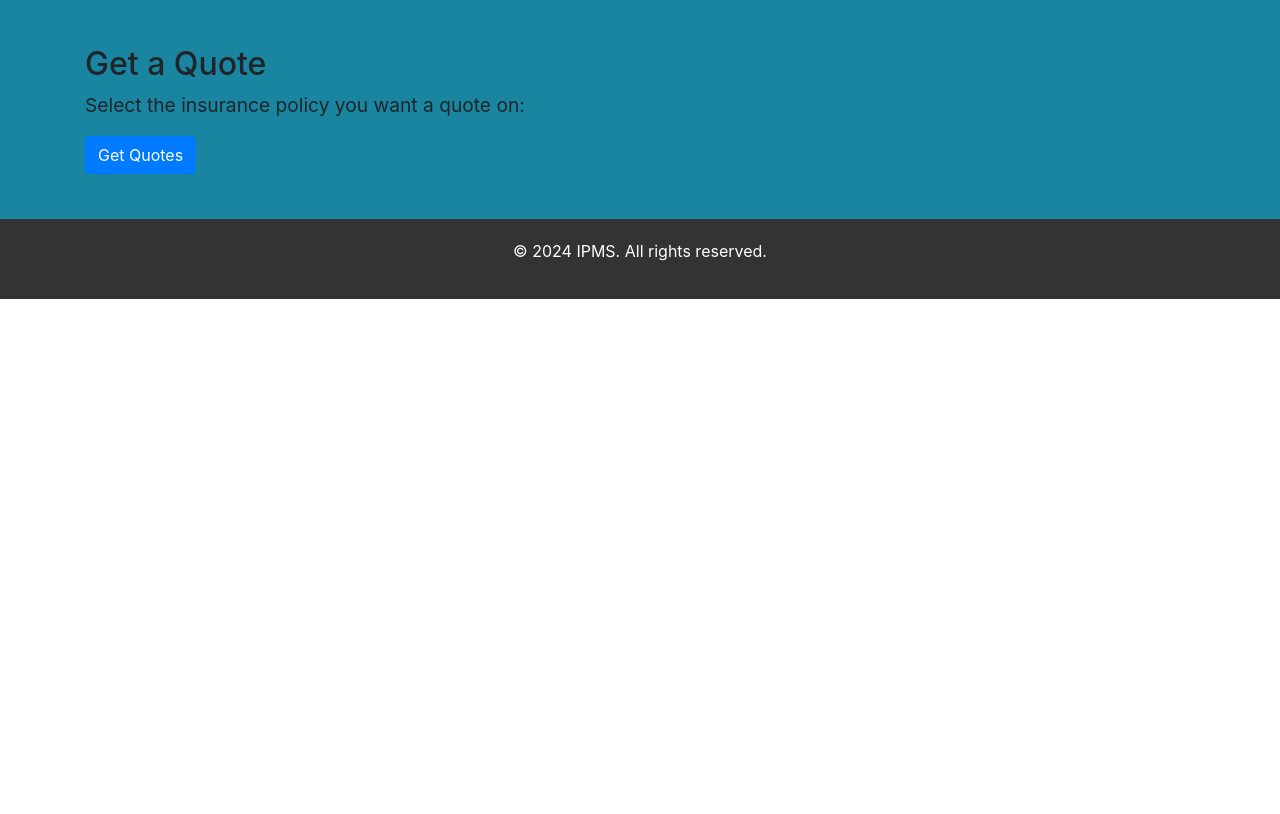
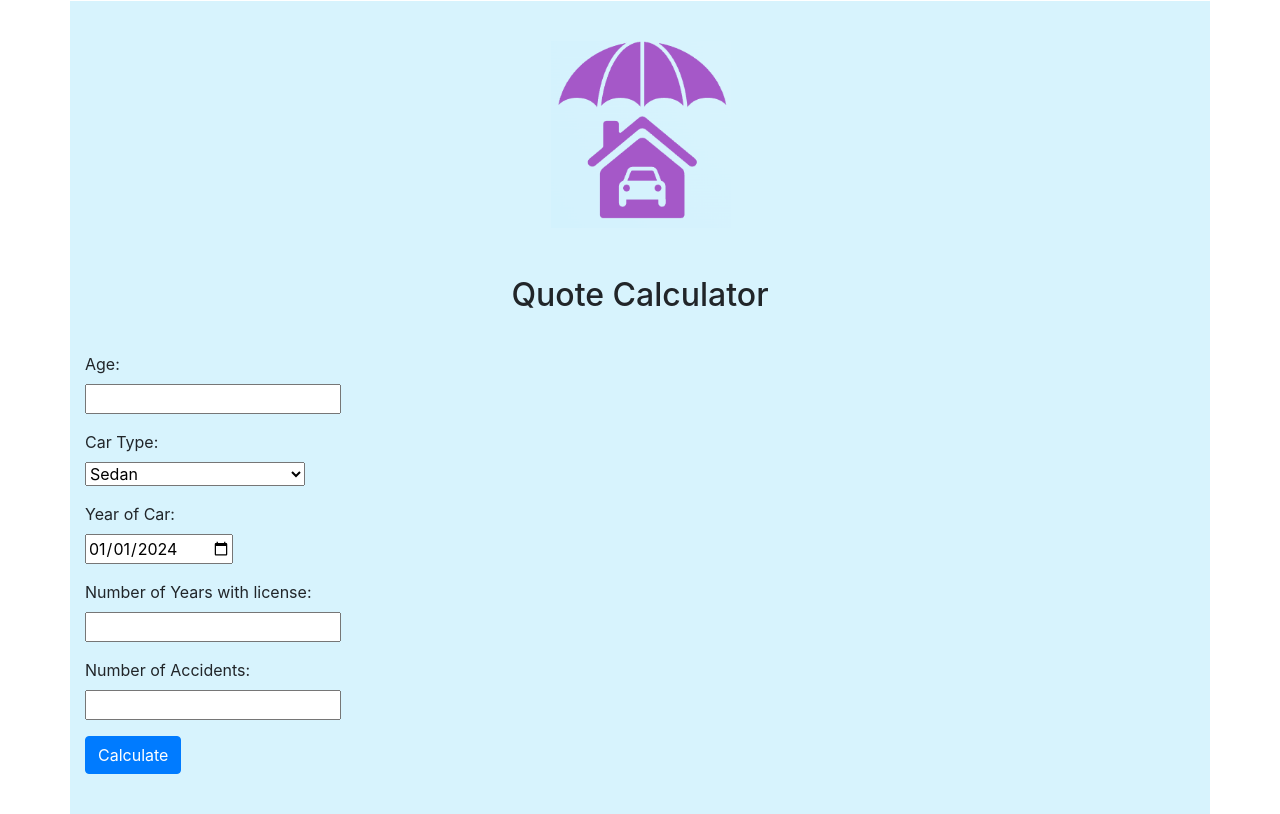
Before and after one commit to Yollandaa/Insurance-Flask-Project, a Flask app: template src/templates/get-quote.html in a window 1280 px wide. Shown: the part 86-900 px from the top of the page. Before the commit the page ends 385 px from the top, so only its background shows below. Run offline with Flask 3, Linux system fonts and the light colour scheme; the template is opened without the code that fills it: values that come from a table or form of the project are taken from there, others are empty; some libraries are stand-ins or nearby versions.

Commit message:
get-quote done

```diff
--- a/src/routes/form_bp.py
+++ b/src/routes/form_bp.py
@@ -1,13 +1,15 @@
-import datetime
+from datetime import datetime
 from flask import Blueprint, render_template, flash, redirect, url_for
 from flask_login import login_user
 from extensions import db
 from models.contactus import ContactUs
 from models.users import User
 from wtforms import (
+    DateField,
     EmailField,
     IntegerField,
     PasswordField,
+    SelectField,
     StringField,
     SubmitField,
     TelField,
@@ -19,7 +21,7 @@ from wtforms import BooleanField
 from flask_wtf import FlaskForm
 from app import login_manager
 from werkzeug.security import generate_password_hash, check_password_hash
-
+from calculator import car_quote, get_coverage
 
 forms_bp = Blueprint("forms", __name__)
 
@@ -108,6 +110,51 @@ class ContactForm(FlaskForm):
     submit = SubmitField(label="Submit")
 
 
+# Form for quote calculator
+class GetQuoteForm(FlaskForm):
+    age = IntegerField(label="Age", validators=[InputRequired()])
+    car_type = SelectField(
+        "Car Type",
+        choices=[
+            ("Sedan", "Sedan"),
+            ("Hatchback", "Hatchback"),
+            ("Coupe", "Coupe"),
+            ("Wagon", "Wagon"),
+            ("SUV (Sport Utility Vehicle)", "SUV (Sport Utility Vehicle)"),
+            ("Crossover", "Crossover"),
+            ("Electric Vehicle (EV)", "Electric Vehicle (EV)"),
+            ("Hybrid", "Hybrid"),
+            ("Convertible", "Convertible"),
+            ("Luxury", "Luxury"),
+        ],
+        validators=[InputRequired()],
+    )
+    year = DateField(
+        "Year of Car",
+        default=datetime(datetime.now().year, 1, 1),
+        validators=[InputRequired()],
+    )
+    license_years = IntegerField(
+        "Number of Years with license", validators=[InputRequired()]
+    )
+    accidents = IntegerField("Number of Accidents", validators=[InputRequired()])
+    submit = SubmitField("Calculate")
+
+    def validate_age(self, field):
+        if field.data < 0:
+            raise ValidationError("Age cannot be negative")
+        if field.data < 18 or field.data > 65:
+            raise ValidationError("Age must be between 18 and 65 to qualify.")
+
+    def validate_accidents(self, field):
+        if field.data < 0:
+            raise ValidationError("Number of Accidents cannot be negative")
+
+    def validate_licence_years(self, field):
+        if field.data < 0:
+            raise ValidationError("Number of Licence Years cannot be negative")
+
+
 @forms_bp.route("/register", methods=["POST", "GET"])
 def register():
     # GET and POST
@@ -191,3 +238,20 @@ def home():
             return f"<h1> Message Failed </h1>, {e}</h1>"
 
     return render_template("contact-us.html", form=form)
+
+
+@forms_bp.route("/get-quote", methods=["GET", "POST"])
+def get_quote():
+    form = GetQuoteForm()
+    if form.validate_on_submit():
+        age = form.age.data
+        car_type = form.car_type.data
+        year = form.year.data.year
+        license_years = form.license_years.data
+        accidents = form.accidents.data
+
+        premium = car_quote(age, license_years, car_type, year, accidents)
+        # return f"<h1> Quote: R{premium} </h1>"
+        formatted_premium = "{:.2f}".format(premium)
+        flash(f"Quote: R{formatted_premium}", "quote_message")
+    return render_template("get-quote.html", form=form)
--- a/src/templates/Home.html
+++ b/src/templates/Home.html
@@ -40,7 +40,7 @@
         <div class="container">
             <h2>Get a Quote</h2>
             <p>Ready to get started? Get a personalized insurance quote today.</p>
-            <a href="/get-quote" class="btn btn-primary">Get Started</a>
+            <a href="/form/get-quote" class="btn btn-primary">Get Started</a>
         </div>
     </section>
     <section id="contact" class="contact">
--- a/src/templates/form-base.html
+++ b/src/templates/form-base.html
@@ -6,6 +6,7 @@
     <title>{% block title %} {% endblock %}</title>
     <link rel="stylesheet" href="../static/css/forms-style.css">
     <link rel="stylesheet" href="https://cdnjs.cloudflare.com/ajax/libs/font-awesome/5.15.4/css/all.min.css">
+    <link rel="stylesheet" href="https://stackpath.bootstrapcdn.com/bootstrap/4.5.2/css/bootstrap.min.css">
 
     <link
     rel="stylesheet"
@@ -46,6 +47,8 @@
         {% block register %} {% endblock %}
 
         {% block contactus %} {% endblock %}
+
+        {% block quote %} {% endblock %}
     </div>
 
     <script src="https://cdnjs.cloudflare.com/ajax/libs/jquery/3.5.1/jquery.min.js"></script>
--- a/src/templates/get-quote.html
+++ b/src/templates/get-quote.html
@@ -1,32 +1,58 @@
-{% extends 'base.html' %} {% block title %} Get a Quote - InsureHub {% endblock %}
-{% block quotepage %}
-    <section id="get-quote" class="get-quote">
-        <div class="container">
-            <h2>Get a Quote</h2>
-            <p>Select the insurance policy you want a quote on:</p>
-            <div class="policy-selection">
-                <!-- Loop through policies to create policy selection containers -->
-                {% for policy in policies %}
-                <div class="policy-container" onclick="showQuestionnaire('{{ policy.id }}')">
-                    <h3>{{ policy }}</h3>
+{% extends 'form-base.html' %} {% block title %} GetQuote - InsureHub {% endblock %}
+{% block subtitle %} Quote Calculator {% endblock %}
+{% block quote %}
+<form method="POST" action="">
+    {{ form.hidden_tag() }}
+
+    {{form.hidden_tag()}}
+    {% if form.errors %}
+    <div class="alert alert-danger">
+        <ul>
+            {% for field, errors in form.errors.items() %}
+                {% for error in errors %}
+                    <li>{{ error }}</li>
+                {% endfor %}
+            {% endfor %}
+        </ul>
+    </div>
+    {% endif %}
+
+    <!-- Flash messages -->
+    {% with messages = get_flashed_messages(with_categories=true) %}
+    {% if messages %}
+        {% for category, message in messages %}
+        <!-- it was also getting the logged in successfully falsh -->
+            {% if category == 'quote_message' %}
+                <div class="alert alert-success">
+                    {{ message }}
                 </div>
-                {% endfor %}
-            </div>
+            {% endif %}
+        {% endfor %}
+    {% endif %}
+    {% endwith %}
 
-            <!-- Questionnaire section for each policy -->
-            {% for policy in policies %}
-            <div id="questionnaire-{{ policy.id }}" class="questionnaire">
-                <!-- Questionnaire for each policy -->
-                <h3>Questionnaire for {{ policy.name }}</h3>
-                <!-- Include relevant questions here -->
-            </div>
-            {% endfor %}
-            <a href="#" class="btn btn-primary">Get Quotes</a>
-        </div>
-    </section>
-    <footer>
-        <div class="container">
-            <p>&copy; 2024 IPMS. All rights reserved.</p>
-        </div>
-    </footer>
+    <div class="form-group">
+        {{ form.age.label }}:<br>
+        {{ form.age }}
+    </div>
+    <div class="form-group">
+        {{ form.car_type.label }}:<br>
+        {{ form.car_type }}
+    </div>
+    <div class="form-group">
+        {{ form.year.label }}:<br>
+        {{ form.year }}
+    </div>
+    <div class="form-group">
+        {{ form.license_years.label }}:<br>
+        {{ form.license_years }}
+    </div>
+    <div class="form-group">
+        {{ form.accidents.label }}:<br>
+        {{ form.accidents }}
+    </div>
+    <div>
+        {{form.submit(class="btn btn-primary")}}
+    </div>
+</form>
 {% endblock %}
```
Also changed, not shown: src/calculator.py (+22 -19 lines), src/tobedeleted/get-quote.html (added, +32 -0 lines).
